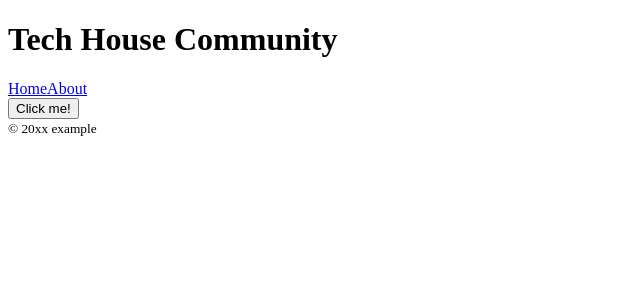
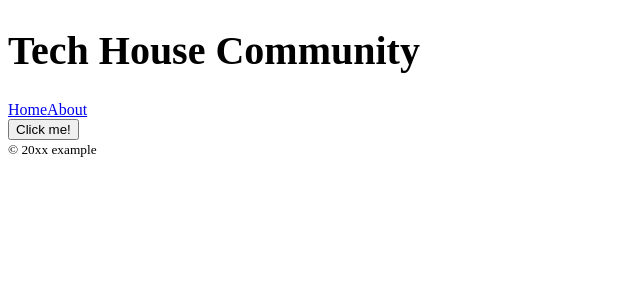
Before and after one commit to EisukeHirata/first-next-project, a Next.js app: page / in a window 1280 px wide. Shown: the top 300 px of the page, without its empty margins (0-640 px from the left). Built offline with nearby package versions, Linux system fonts and the light colour scheme.

Commit message:
change title style

```diff
--- a/src/components/header.tsx
+++ b/src/components/header.tsx
@@ -9,7 +9,7 @@ const items = [
 export const Header: VFC = () => {
   return (
     <header>
-      <h1>Tech House Community</h1>
+      <h1 style={{ fontSize: "40px" }}>Tech House Community</h1>
       <nav>
         {items.map(({ href, label }) => {
           return (
```
